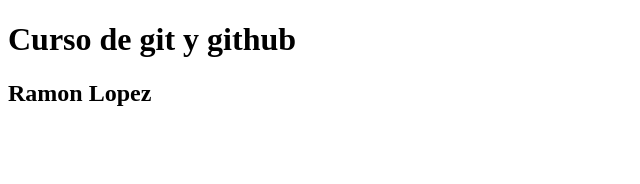
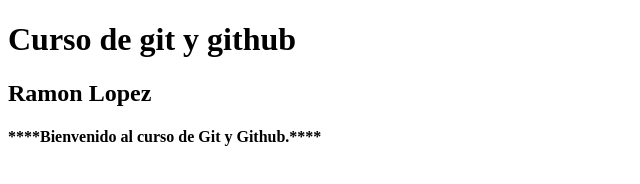
Before and after one commit to ramlop2/Univmex-ramon, a plain HTML site: page index.html in a window 1280 px wide. Shown: the whole page, without its empty margins (0-640 px from the left). Drawn offline with Linux system fonts and the light colour scheme.

Commit message:
Modificacion al curso

```diff
--- a/index.html
+++ b/index.html
@@ -6,5 +6,6 @@
 <body>
 <h1>Curso de git y github</h1>
 <h2>Ramon Lopez</h2>
+<h4>****Bienvenido al curso de Git y Github.****</h4>
 </body>
 </html>
```
